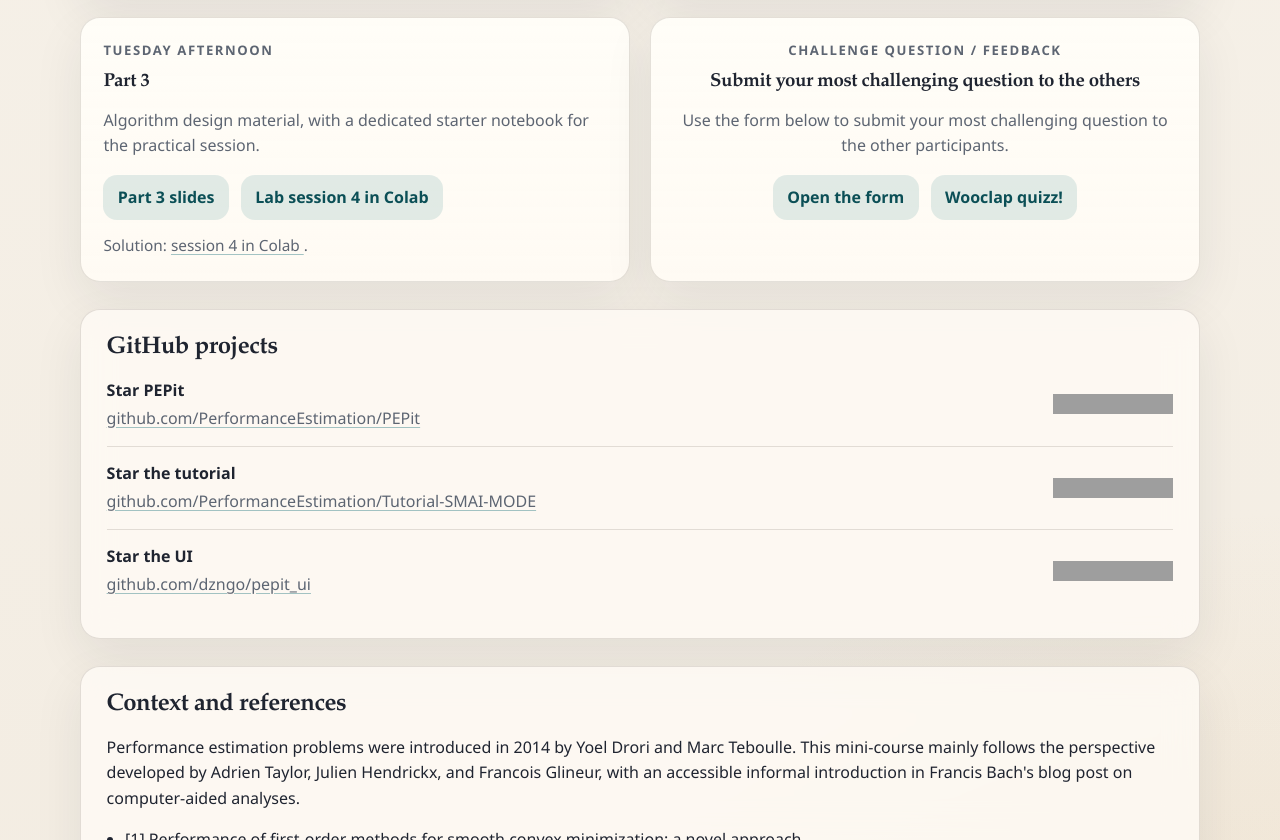
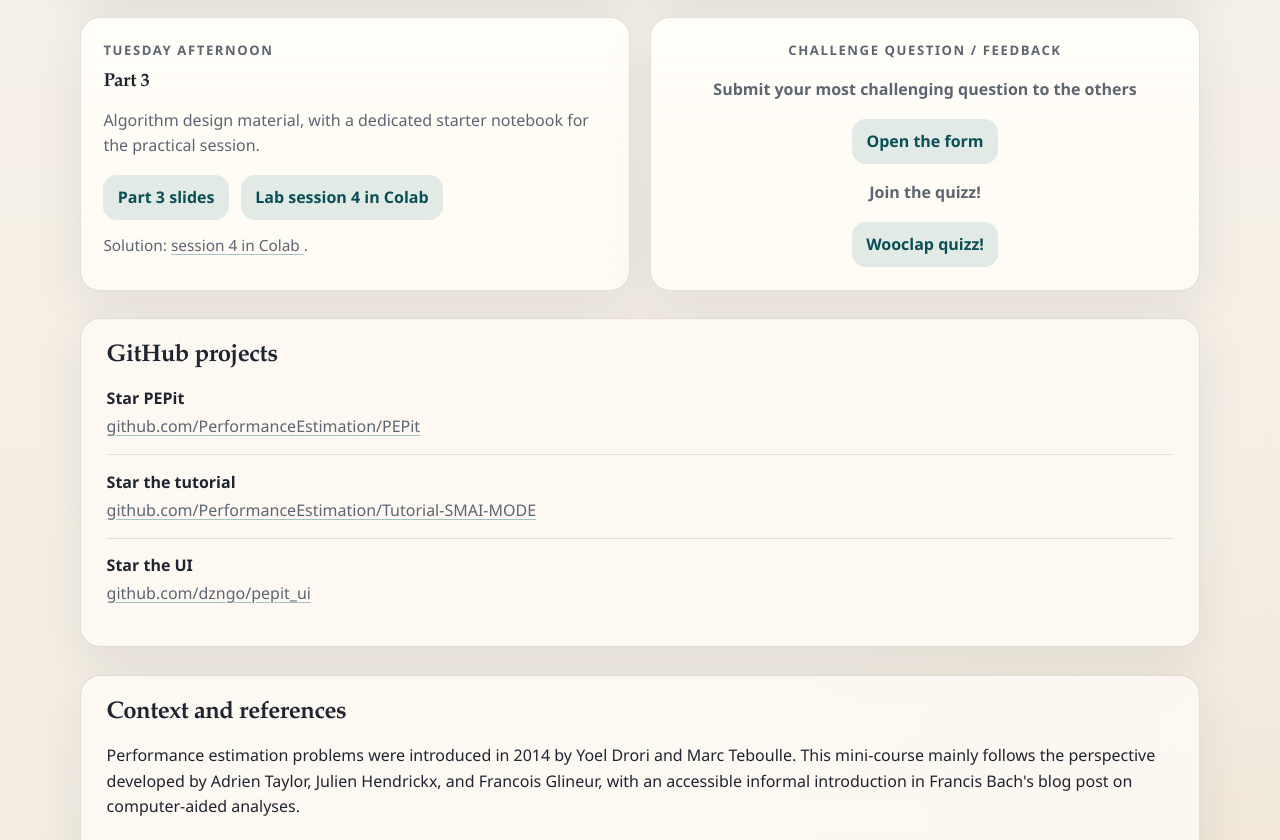
Before and after one commit to PerformanceEstimation/Tutorial-SMAI-MODE, a plain HTML site: page index.html in a window 1280 px wide. Shown: the part 1254-2094 px from the top of the page. Drawn offline with Linux system fonts and the light colour scheme; grey boxes are pictures that could not be loaded.

Commit message:
Update index.html

```diff
--- a/index.html
+++ b/index.html
@@ -227,12 +227,8 @@
             </article>
 
             <article class="session-card session-card-center">
-              <p class="session-label">Challenge question / Feedback</p>
-              <h3>Submit your most challenging question to the others</h3>
-              <p>
-                Use the form below to submit your most challenging question to
-                the other participants.
-              </p>
+              <p class="session-label"><strong>Challenge question / Feedback</strong></p>
+              <p><strong>Submit your most challenging question to the others</strong></p>
               <div class="resource-group resource-group-center">
                 <a
                   class="resource-link"
@@ -242,6 +238,9 @@
                 >
                   Open the form
                 </a>
+              </div>
+              <p><strong>Join the quizz!</strong></p>
+              <div class="resource-group resource-group-center">
                 <a
                   class="resource-link"
                   href="https://app.wooclap.com/LQHDXO?from=instruction-slide"
```
